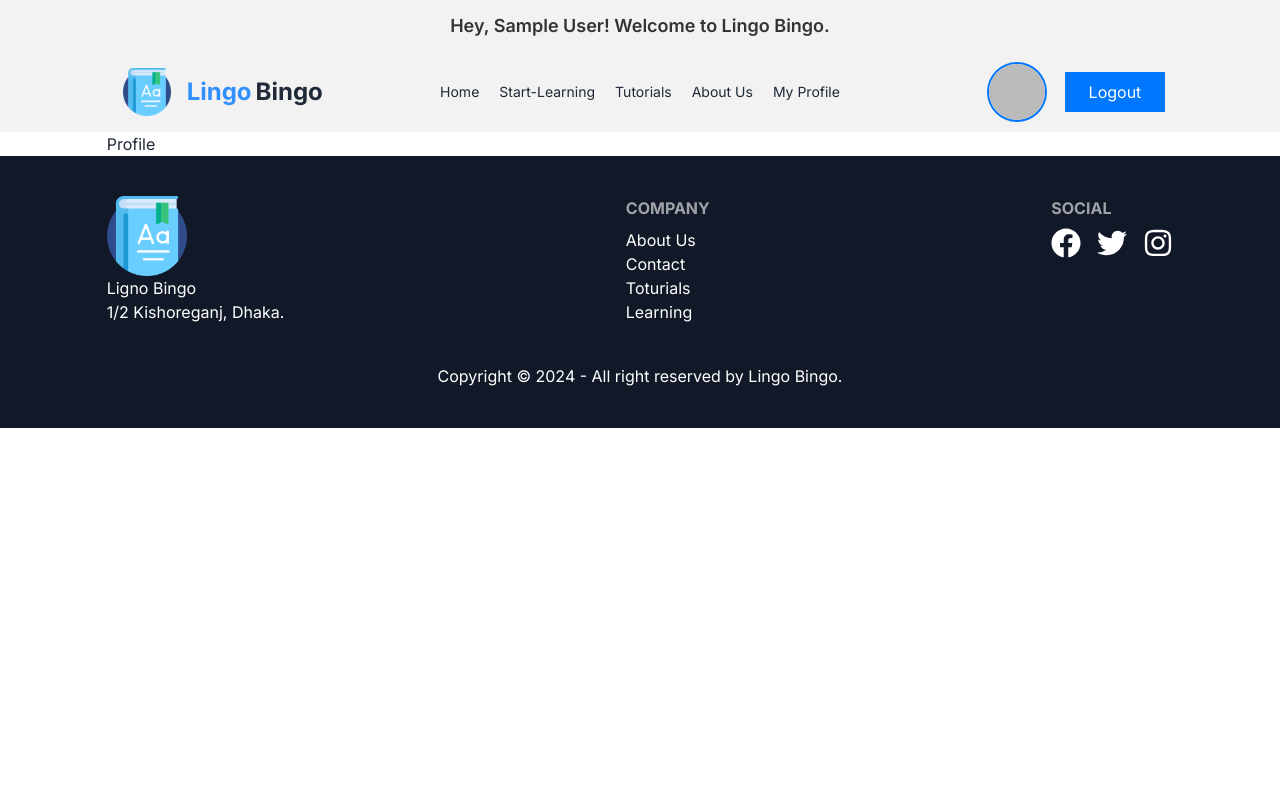
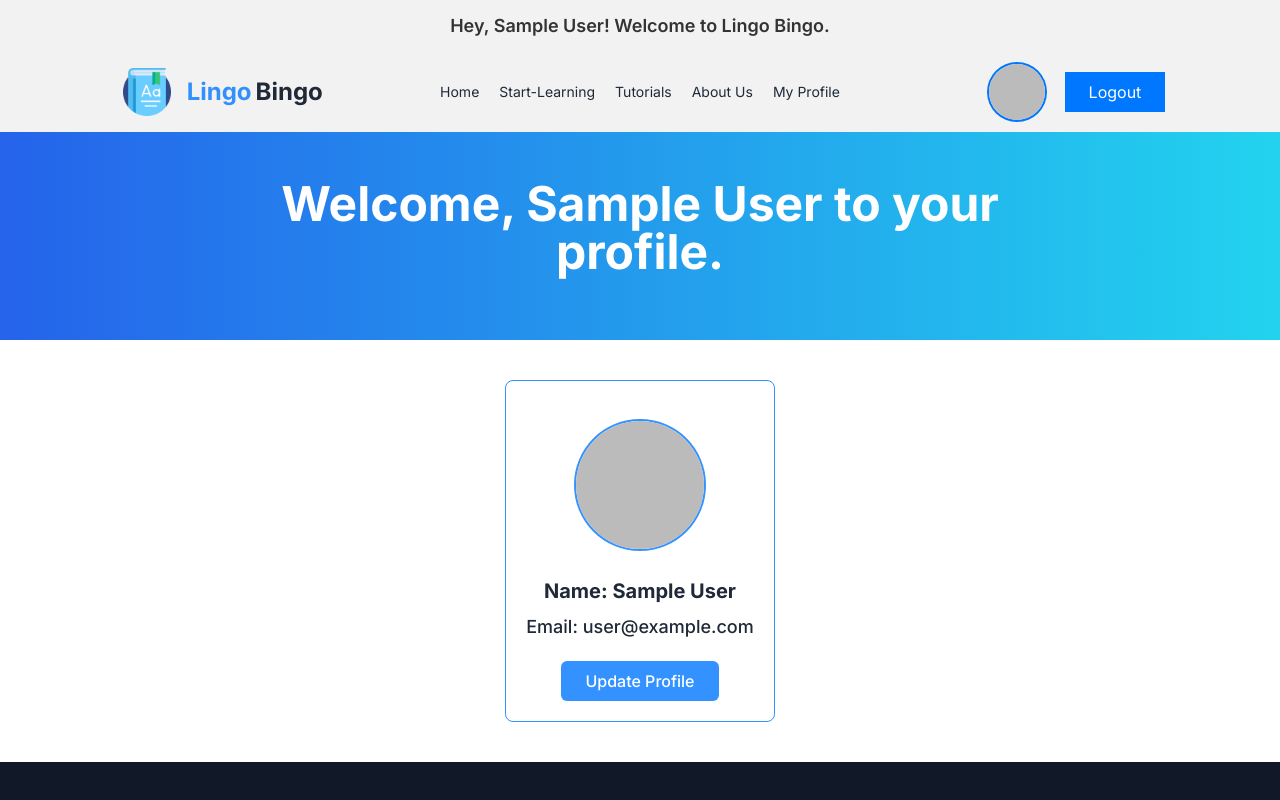
Before and after one commit to Jakaria030/lingo-bingo, a React (Vite) app: page /profile in a window 1280 px wide. Shown: the top 800 px of the page. Built offline with nearby package versions, Linux system fonts and the light colour scheme; no server answers; sample sign-in values are in the browser's storage.

Commit message:
My profile section added

```diff
--- a/src/components/Navbar.jsx
+++ b/src/components/Navbar.jsx
@@ -51,7 +51,7 @@ const Navbar = () => {
                 {
                     user ? <div className="flex items-center justify-center gap-5">
                         {
-                            user?.photoURL && <img className="size-14 rounded-full ring-2 ring-primary" src={user.photoURL} alt="Image" />
+                            user?.photoURL && <img className="size-14 rounded-full ring-2 ring-primary" src={user?.photoURL} />
                         }
                         <button onClick={signOutUser} className="px-4 py-1 sm:px-6 sm:py-2 bg-primary text-white">Logout</button>
                     </div>
--- a/src/components/SharedBanner.jsx
+++ b/src/components/SharedBanner.jsx
@@ -1,5 +1,5 @@
 
-const SharedBanner = ({ title, subTitle }) => {
+const SharedBanner = ({ title, subTitle="" }) => {
     return (
         <section className="bg-gradient-to-r from-blue-600 to-cyan-400 text-white py-12">
             <div className="max-w-4xl mx-auto text-center">
--- a/src/pages/Profile.jsx
+++ b/src/pages/Profile.jsx
@@ -1,9 +1,39 @@
-import React from 'react';
+import { useContext } from "react";
+import SharedBanner from "../components/SharedBanner";
+import { AuthContext } from "../provider/AuthProvider";
 
 const Profile = () => {
+    const { user, updateUserProfile } = useContext(AuthContext);
+
+    const title = "Welcome, " + user.displayName + " to your profile.";
     return (
-        <div className='w-11/12 sm:w-10/12 mx-auto'>
-            Profile
+        <div>
+            {/* Banner section */}
+            <section>
+                <SharedBanner
+                    title={title}
+                ></SharedBanner>
+            </section>
+
+            {/* Profile information */}
+            <section className="w-11/12 sm:w-10/12 mx-auto">
+                <div className="flex items-center justify-center my-10">
+                    <div className="flex flex-col items-center justify-center gap-2 border border-primary/80 p-5 rounded-lg">
+                        <div className="my-5">
+                            {
+                                user?.photoURL ? <img className="size-32 rounded-full ring-2 ring-primary/80" src={user?.photoURL} /> : <div className="size-32 rounded-full ring-2 ring-primary/80 flex items-center justify-center">User Photo</div>
+                            }
+                        </div>
+
+                        <h3 className="text-xl font-bold">Name: {user?.displayName ? user.displayName : "N/A"}</h3>
+
+                        <p className="text-lg font-medium">Email: {user?.email ? user.email : "N/A"}</p>
+
+                        <button className="px-6 py-2 text-white bg-primary/80 text-center rounded-md mt-3 font-medium">Update Profile</button>
+                    </div>
+                </div>
+            </section>
+
         </div>
     );
 };
```
